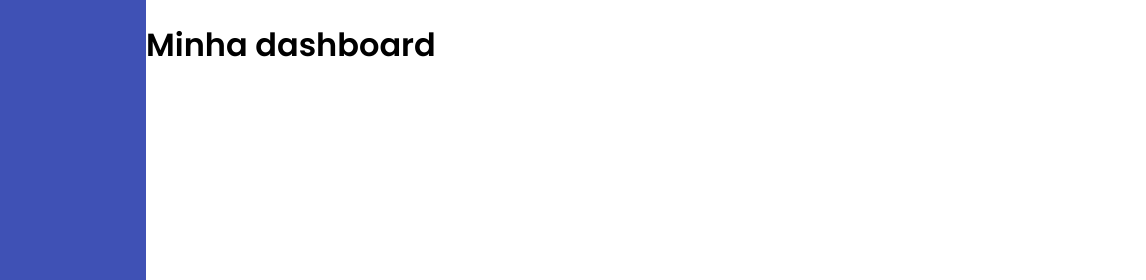
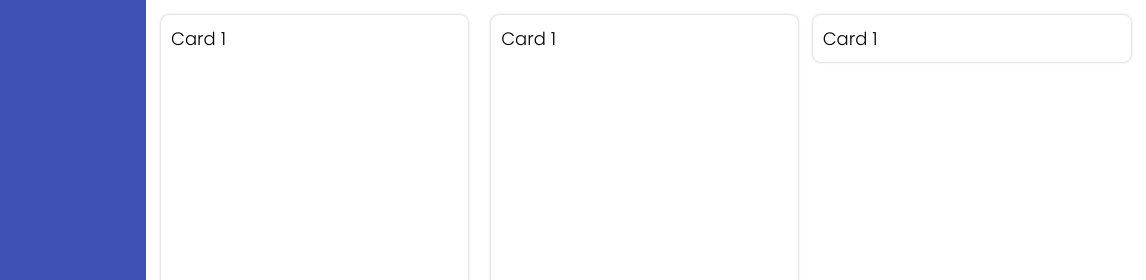
Before and after one commit to Kellypsoares/dashboard-html, a plain HTML site: page index.html in a window 1280 px wide. Shown: the top 280 px of the page, 134-1280 px from the left. Drawn offline with Linux system fonts and the light colour scheme.

Commit message:
add content base blocks

```diff
--- /dev/null
+++ b/css/content.css
@@ -0,0 +1,36 @@
+.content {
+  display: flex;
+  flex-direction: row;
+  flex: 1;
+  padding: 15px;
+}
+
+.content .left {
+  flex: 2;
+  padding-right: 15px;
+  display: flex;
+  flex-direction: row;
+  justify-content: space-between;
+}
+
+.content .right {
+  flex: 1;
+}
+
+.content .card {
+  box-shadow: 0 0 3px #00000044;
+  border-radius: 8px;
+  padding: 10px;
+}
+
+.content .card-col-2 {
+  width: 45%;
+
+
+}
+
+.content .card h3 {
+  margin: 0;
+  font-size: 18px;
+  font-weight: 300;
+}
--- a/global.css
+++ b/css/global.css
@@ -24,7 +24,7 @@ html, body {
 
 .sidebar .menu {
   margin: 25px 0 25px 0;
-  flex: 2;
+  flex: 1;
 }
 
 .sidebar .menu ul {
--- a/index.html
+++ b/index.html
@@ -8,7 +8,8 @@
   <link rel="preconnect" href="https://fonts.googleapis.com">
   <link rel="preconnect" href="https://fonts.gstatic.com" crossorigin>
   <link href="https://fonts.googleapis.com/css2?family=Poppins:wght@100;300;400;600&display=swap" rel="stylesheet">
-  <link rel="stylesheet" type="text/css" href="global.css" media="screen" />
+  <link rel="stylesheet" type="text/css" href="./css/global.css" media="screen" />
+  <link rel="stylesheet" type="text/css" href="./css/content.css" media="screen" />
 </head>
 <body>
 
@@ -29,7 +30,13 @@
   </div>
 
   <div class="content">
-    <h1>Minha dashboard</h1>
+    <div class="left">
+      <div class="card card-col-2"><h3>Card 1</h3></div>
+      <div class="card card-col-2"><h3>Card 1</h3></div>
+    </div>
+    <div class="right">
+      <div class="card"><h3>Card 1</h3></div>
+    </div>
   </div>
 </div>
 
```
